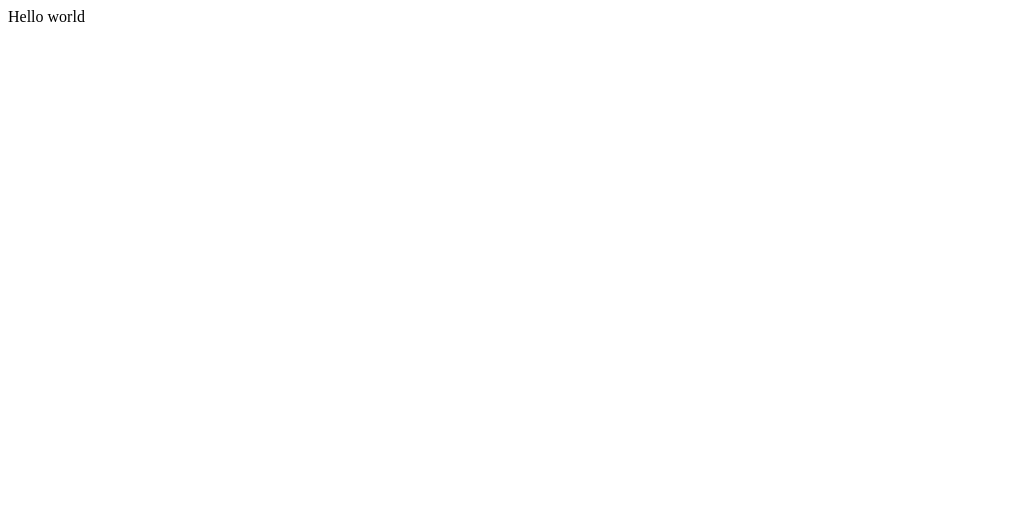
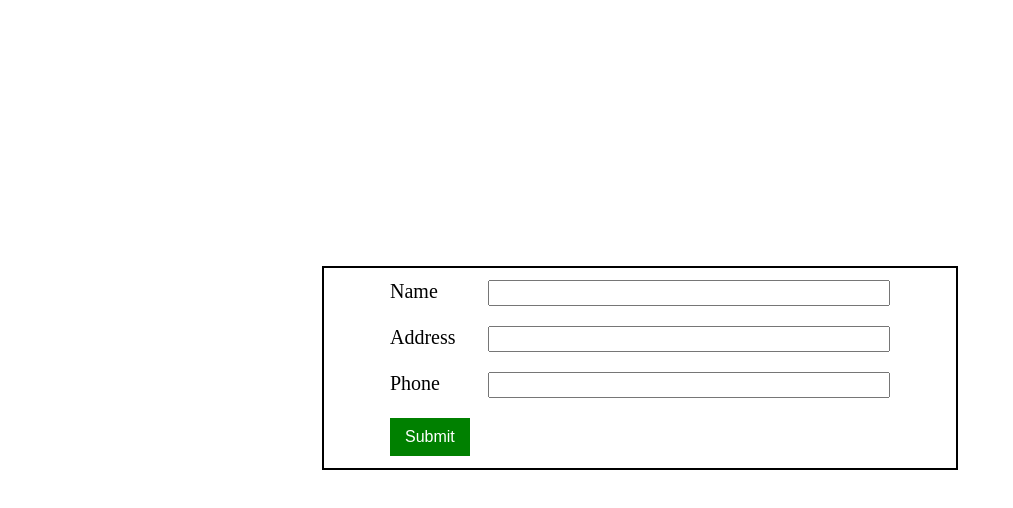
Before and after one commit to SandeepKhadka/Web-Dev-Basic, a plain HTML site: page index.html in a window 1280 px wide. Shown: the whole page, without its empty margins (0-1013 px from the left). Drawn offline with Linux system fonts and the light colour scheme.

Commit message:
New update

```diff
--- a/index.html
+++ b/index.html
@@ -1 +1,44 @@
-Hello world
+<!DOCTYPE html>
+<html lang="en">
+  <head>
+    <meta charset="UTF-8" />
+    <meta name="viewport" content="width=device-width, initial-scale=1.0" />
+    <title>Document</title>
+    <link rel="stylesheet" href="index.css" />
+
+    <style>
+         .submit_button {
+            background-color: green;
+            color: white;
+            padding: 10px 15px;
+            margin-bottom: 20px;
+            font-size: 16px;
+            cursor: pointer;
+            border: none;
+            transition: background-color 0.3s, transform 0.3s; /* Smooth transition for hover effects */
+        }
+
+    </style>
+  </head>
+  <body>
+    <div class="form_container">
+      <form action="" class="form">
+        <div>
+          <label for="name">Name</label>
+          <input type="text" name="name" id="name" />
+        </div>
+        <div>
+          <label for="address">Address</label>
+          <input type="text" name="address" id="address" />
+        </div>
+        <div>
+          <label for="phone">Phone</label>
+          <input type="text" name="phone" id="phone" />
+        </div>
+        <div>
+          <button class="submit_button" type="submit">Submit</button>
+        </div>
+      </form>
+    </div>
+  </body>
+</html>
```
Also changed, not shown: new.html (added, +1 -0 lines).
